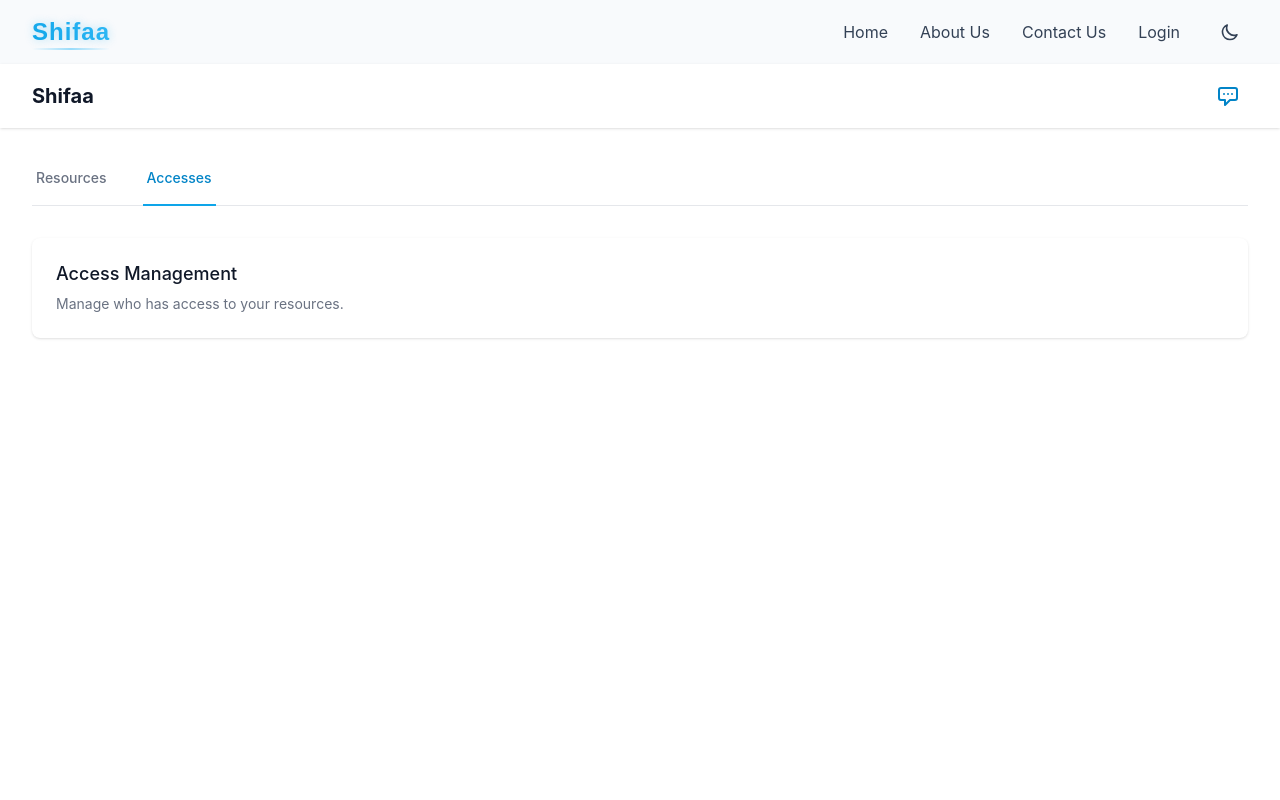
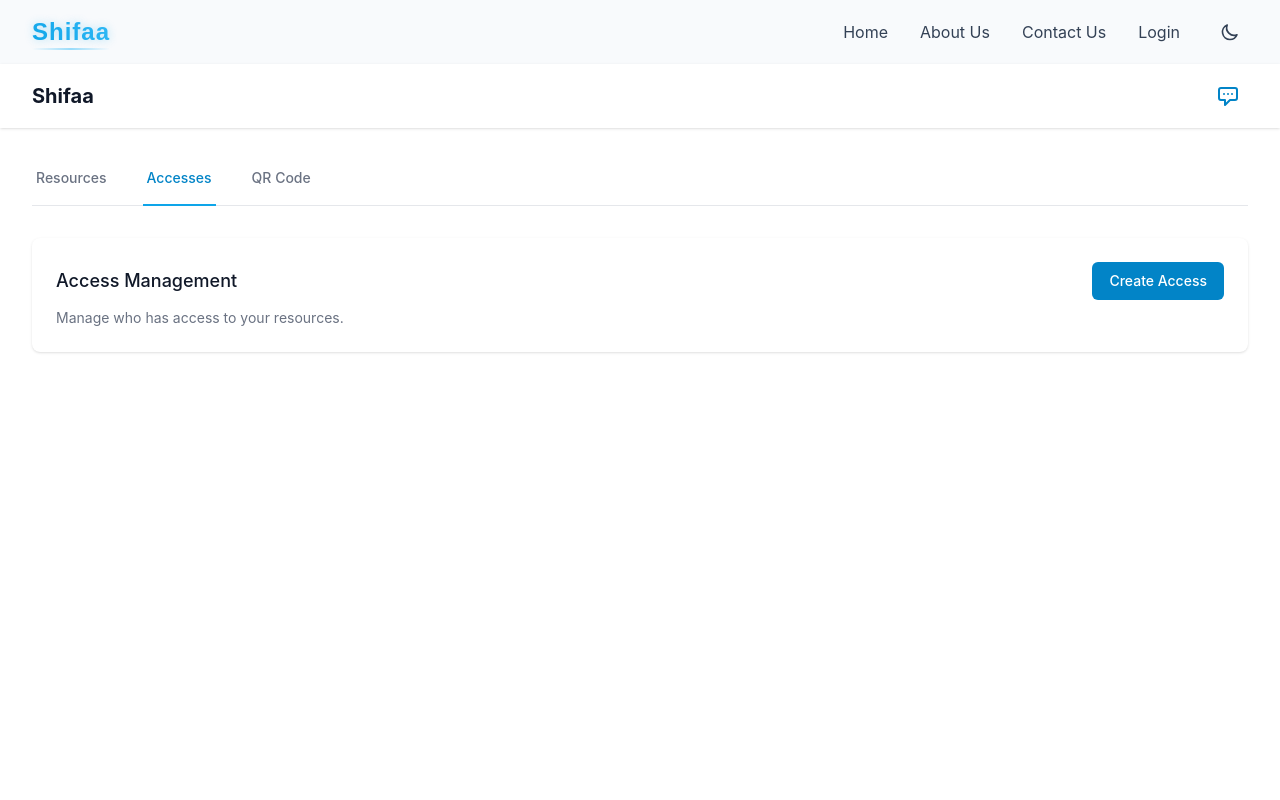
Before and after one commit to AbdessadekHM/shiffa-web, an Angular app: page /dashboard in a window 1280 px wide. Both pictures are taken after a click on the button "Accesses". Shown: the top 800 px of the page. Built offline with nearby package versions, Linux system fonts and the light colour scheme.

Commit message:
Add QR code UI

```diff
--- a/src/app/pages/dashboard/dashboard.component.html
+++ b/src/app/pages/dashboard/dashboard.component.html
@@ -41,6 +41,13 @@
         >
           Accesses
         </button>
+        <button
+          (click)="toggleTab('qr')"
+          [class]="activeTab === 'qr' ? 'border-brand-500 text-brand-600 dark:text-brand-400 dark:border-brand-400' : 'border-transparent text-gray-500 hover:text-gray-700 hover:border-gray-300 dark:text-gray-400 dark:hover:text-gray-300'"
+          class="whitespace-nowrap py-4 px-1 border-b-2 font-medium text-sm"
+        >
+          QR Code
+        </button>
       </nav>
     </div>
 
@@ -59,21 +66,34 @@
           <app-pdf-card
             *ngFor="let pdf of pdfs"
             [title]="pdf.title"
-
           ></app-pdf-card>
         }
-        <!--
-            [description]="pdf.description"
-            [thumbnailUrl]="pdf.thumbnailUrl"
-        -->
       </div>
 
       <!-- Accesses Tab -->
       <div *ngIf="activeTab === 'accesses'" class="bg-white dark:bg-gray-800 shadow rounded-lg">
         <div class="px-4 py-5 sm:p-6">
-          <h3 class="text-lg leading-6 font-medium text-gray-900 dark:text-white">Access Management</h3>
+          <div class="flex justify-between items-center">
+            <h3 class="text-lg leading-6 font-medium text-gray-900 dark:text-white">Access Management</h3>
+            <button
+              (click)="openCreateAccessForm()"
+              class="inline-flex items-center px-4 py-2 border border-transparent text-sm font-medium rounded-md text-white bg-brand-600 hover:bg-brand-700 focus:outline-none focus:ring-2 focus:ring-offset-2 focus:ring-brand-500"
+            >
+              Create Access
+            </button>
+          </div>
           <div class="mt-2 max-w-xl text-sm text-gray-500 dark:text-gray-400">
             <p>Manage who has access to your resources.</p>
+          </div>
+        </div>
+      </div>
+
+      <!-- QR Code Tab -->
+      <div *ngIf="activeTab === 'qr'" class="bg-white dark:bg-gray-800 shadow rounded-lg">
+        <div class="px-4 py-5 sm:p-6">
+          <h3 class="text-lg leading-6 font-medium text-gray-900 dark:text-white">QR Code Generator</h3>
+          <div class="mt-2 max-w-xl text-sm text-gray-500 dark:text-gray-400">
+            <p>Generate QR codes for your resources.</p>
           </div>
         </div>
       </div>
--- a/src/app/pages/dashboard/dashboard.component.ts
+++ b/src/app/pages/dashboard/dashboard.component.ts
@@ -20,12 +20,13 @@ interface Pdf {
   styleUrl: './dashboard.component.css'
 })
 export class DashboardComponent {
-  activeTab: 'resources' | 'accesses' = 'resources';
+  activeTab: 'resources' | 'accesses' | 'qr' = 'resources';
   showAssistant = false;
   showPdfUploadForm = false;
+  showCreateAccessForm = false;
   pdfs: Pdf[] = []; // This will be populated with actual PDFs from your service
 
-  toggleTab(tab: 'resources' | 'accesses') {
+  toggleTab(tab: 'resources' | 'accesses' | 'qr') {
     this.activeTab = tab;
   }
 
@@ -49,4 +50,12 @@ export class DashboardComponent {
   closePdfUploadForm() {
     this.showPdfUploadForm = false;
   }
+
+  openCreateAccessForm() {
+    this.showCreateAccessForm = true;
+  }
+
+  closeCreateAccessForm() {
+    this.showCreateAccessForm = false;
+  }
 }
--- a/src/app/pages/register/register.component.html
+++ b/src/app/pages/register/register.component.html
@@ -117,6 +117,19 @@
         </div>
 
         <!-- Doctor Description (Conditional) -->
+
+        <div *ngIf="registerForm.get('userType')?.value === 'doctor'" class="space-y-2">
+          <label for="specialization" class="block text-sm font-medium text-neutral-700">Specialization</label>
+          <input
+            id="specialization"
+            name="specialization"
+            type="text"
+            formControlName="specialization"
+            class="mt-1 block w-full px-3 py-2 border border-neutral-300 rounded-lg shadow-sm placeholder-neutral-400 focus:outline-none focus:ring-brand-500 focus:border-brand-500"
+            placeholder="Enter your specialization"
+          >
+        </div>
+
         <div *ngIf="registerForm.get('userType')?.value === 'doctor'" class="space-y-2">
           <label for="description" class="block text-sm font-medium text-neutral-700">Professional Description</label>
           <textarea
--- a/src/app/pages/register/register.component.ts
+++ b/src/app/pages/register/register.component.ts
@@ -31,6 +31,7 @@ export class RegisterComponent implements OnInit {
       verifyPassword: ['', [Validators.required]],
       userType: ['user', [Validators.required]],
       phone: ['', [Validators.required, Validators.pattern(/^\+?[0-9]{10,15}$/)]],
+      specialization: [''],
       description: ['']
     }, { validator: this.passwordMatchValidator });
   }
@@ -104,7 +105,11 @@ export class RegisterComponent implements OnInit {
         this.registerForm.value.username,
         this.registerForm.value.firstName,
         this.registerForm.value.lastName,
-        this.registerForm.value.phone
+        this.registerForm.value.userType,
+        this.registerForm.value.phone,
+        this.registerForm.value.specialization,
+        this.registerForm.value.description
+
       ).then(({ data, error }) => {
         if (error) {
           console.error('Error creating profile:', error);
--- a/src/app/services/supabase.service.ts
+++ b/src/app/services/supabase.service.ts
@@ -98,14 +98,14 @@ import { Router } from '@angular/router';
          .single();
      }
 
-     async createProfile(userId: string, email: string, username: string, firstName:string, lastName:string, phone?: string) {
+     async createProfile(userId: string, email: string, username: string, firstName:string, lastName:string, type: string, phone?: string, specialization?:string, description?:string) {
       console.log(userId)
        return await this.supabase
          .from('profiles')
-         .insert([{ id: userId, email, username, firstname:firstName, lastname: lastName, phone }]);
+         .insert([{ id: userId, email, username, firstname:firstName, lastname: lastName, phone, specialization, description, role: type }]);
      }
 
-     async updateProfile(userId: string, updates: { username?: string; firstname:string, lastname:string; phone?: string }) {
+     async updateProfile(userId: string, updates: { username?: string; firstname:string, lastname:string; phone?: string, specialization?:string, description?:string }) {
        return await this.supabase
          .from('profiles')
          .update(updates)
```
